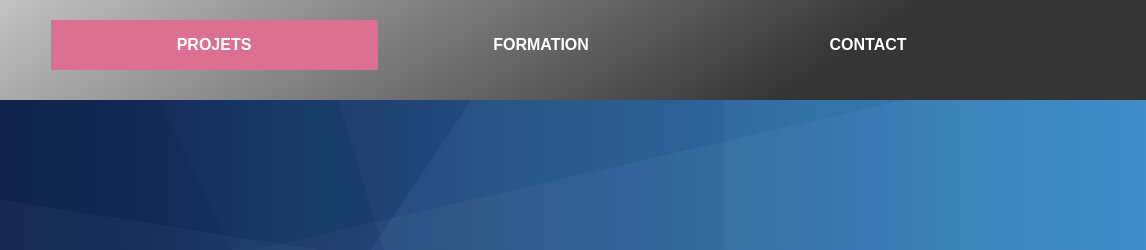
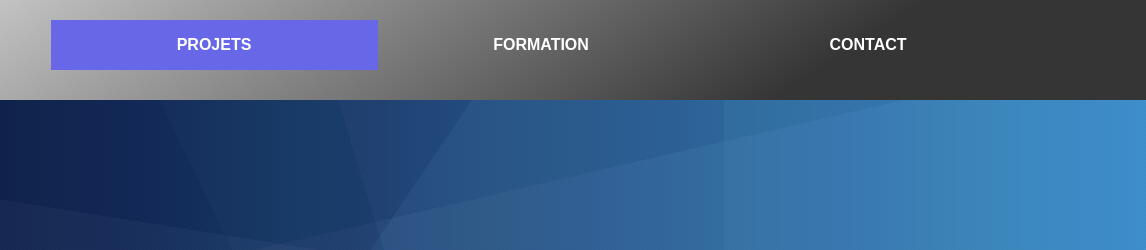
Before and after one commit to GHSyrine/Por, a plain HTML site: page index.html in a window 1280 px wide. In both pictures the pointer is over the link "PROJETS". Shown: the top 250 px of the page, 134-1280 px from the left. Drawn offline with Linux system fonts and the light colour scheme.

Commit message:
modification de la couleur du background

```diff
--- a/Style.css
+++ b/Style.css
@@ -74,7 +74,7 @@ nav .main_menu a {
 }
 
 nav a:hover {
-    background-color: palevioletred;
+    background-color: rgb(103, 103, 232);
 
 }
 
```
